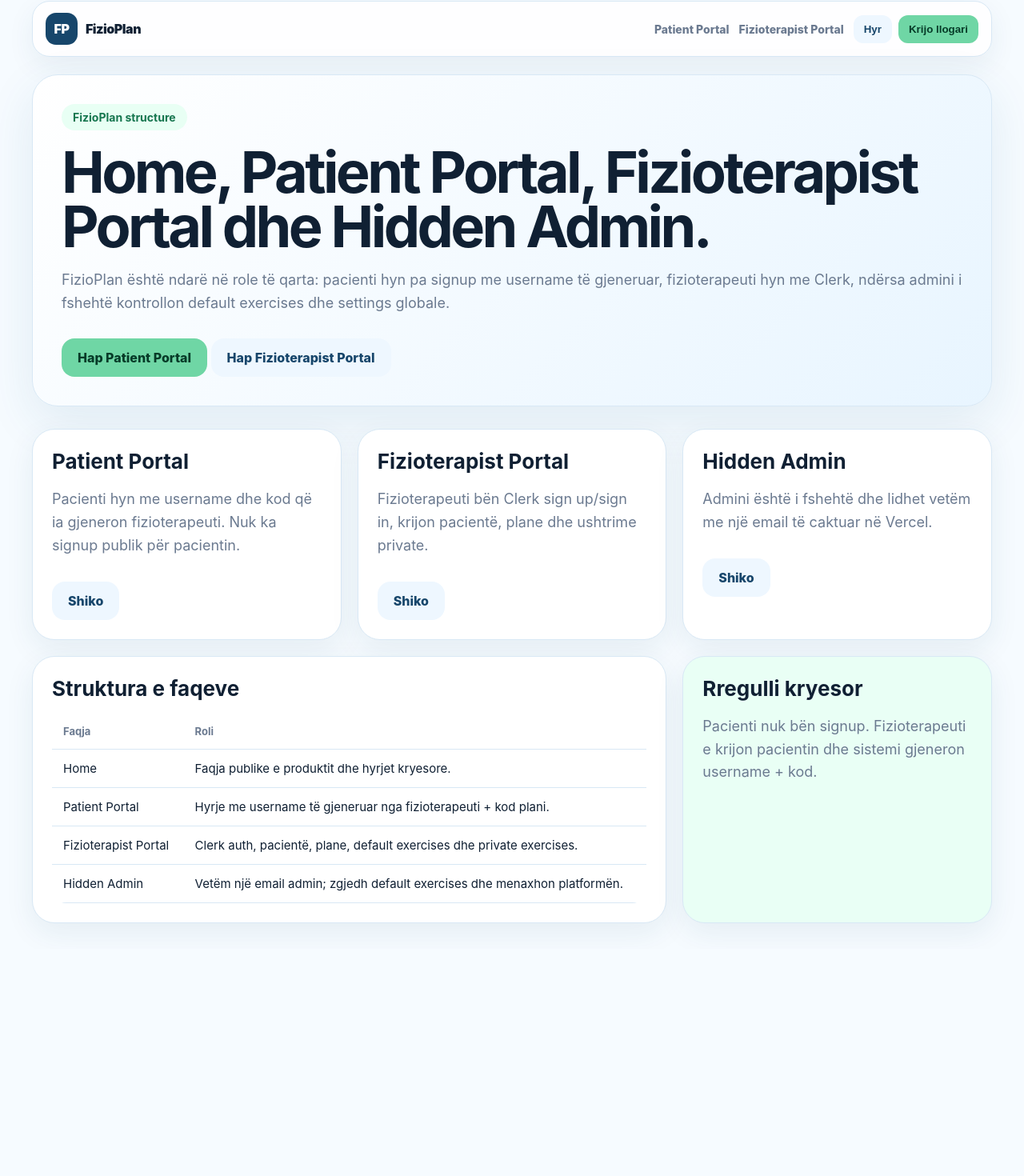
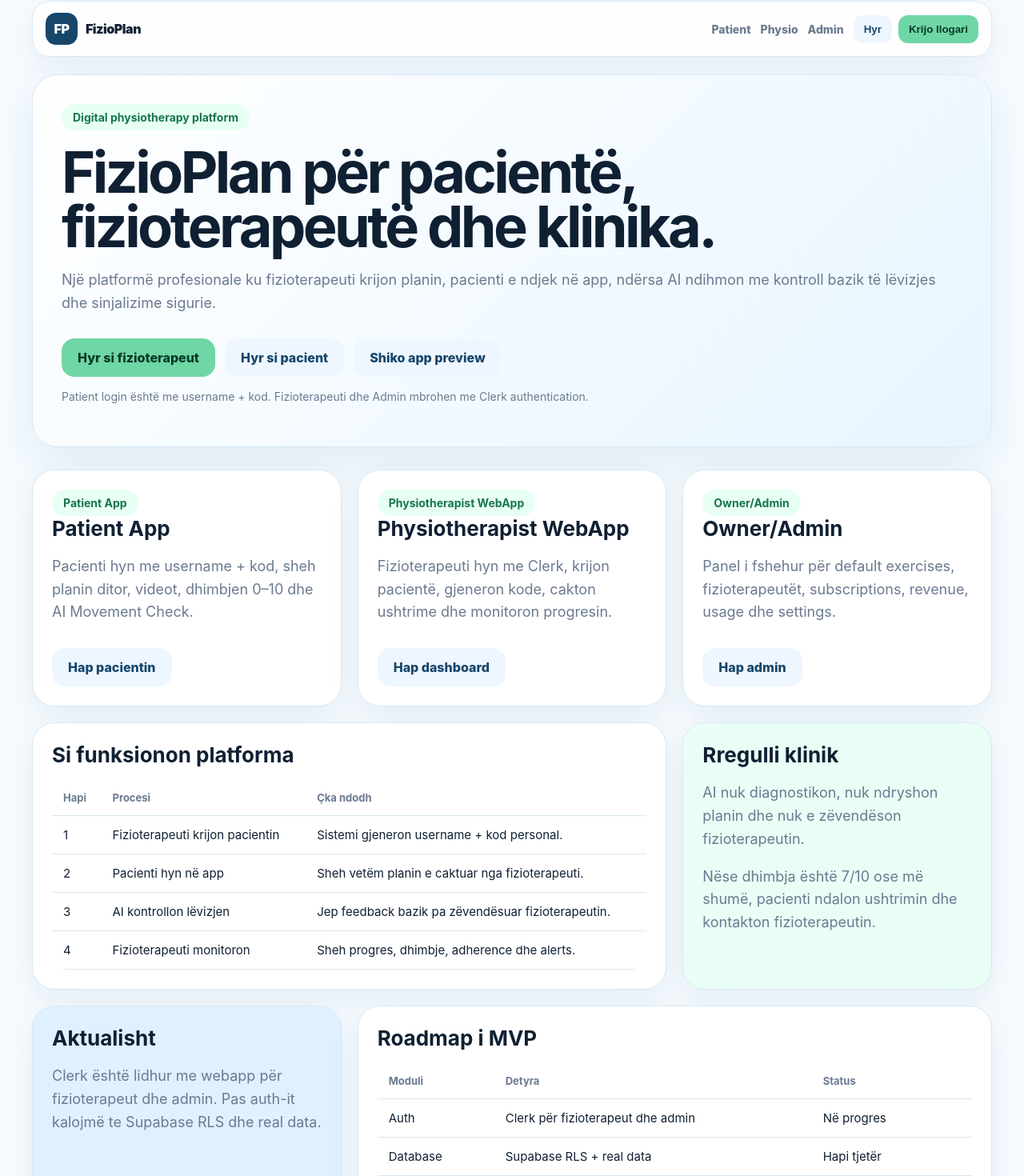
Before and after one commit to diellzarabushaj-source/FIZIOTERAPIA-IME, a Next.js app: page / in a window 1280 px wide. Shown: the part 31-1501 px from the top of the page at 80% size. Before the commit the page ends 1217 px from the top, so only its background shows below. Built offline with nearby package versions, Linux system fonts and the light colour scheme; no server answers.

Commit message:
Polish homepage for production auth setup

```diff
--- a/app/page.tsx
+++ b/app/page.tsx
@@ -1,16 +1,38 @@
 import { AuthControls } from "@/components/AuthControls";
 
-const portalCards = [
-  ["Patient Portal", "Pacienti hyn me username dhe kod që ia gjeneron fizioterapeuti. Nuk ka signup publik për pacientin.", "/patient-portal"],
-  ["Fizioterapist Portal", "Fizioterapeuti bën Clerk sign up/sign in, krijon pacientë, plane dhe ushtrime private.", "/physiotherapist-portal"],
-  ["Hidden Admin", "Admini është i fshehtë dhe lidhet vetëm me një email të caktuar në Vercel.", "/admin-hidden"]
+const portals = [
+  {
+    title: "Patient App",
+    text: "Pacienti hyn me username + kod, sheh planin ditor, videot, dhimbjen 0–10 dhe AI Movement Check.",
+    href: "/patient-portal",
+    cta: "Hap pacientin",
+  },
+  {
+    title: "Physiotherapist WebApp",
+    text: "Fizioterapeuti hyn me Clerk, krijon pacientë, gjeneron kode, cakton ushtrime dhe monitoron progresin.",
+    href: "/physiotherapist-portal",
+    cta: "Hap dashboard",
+  },
+  {
+    title: "Owner/Admin",
+    text: "Panel i fshehur për default exercises, fizioterapeutët, subscriptions, revenue, usage dhe settings.",
+    href: "/admin-hidden",
+    cta: "Hap admin",
+  },
 ];
 
-const structure = [
-  ["Home", "Faqja publike e produktit dhe hyrjet kryesore."],
-  ["Patient Portal", "Hyrje me username të gjeneruar nga fizioterapeuti + kod plani."],
-  ["Fizioterapist Portal", "Clerk auth, pacientë, plane, default exercises dhe private exercises."],
-  ["Hidden Admin", "Vetëm një email admin; zgjedh default exercises dhe menaxhon platformën."]
+const workflow = [
+  ["1", "Fizioterapeuti krijon pacientin", "Sistemi gjeneron username + kod personal."],
+  ["2", "Pacienti hyn në app", "Sheh vetëm planin e caktuar nga fizioterapeuti."],
+  ["3", "AI kontrollon lëvizjen", "Jep feedback bazik pa zëvendësuar fizioterapeutin."],
+  ["4", "Fizioterapeuti monitoron", "Sheh progres, dhimbje, adherence dhe alerts."],
+];
+
+const roadmap = [
+  ["Auth", "Clerk për fizioterapeut dhe admin", "Në progres"],
+  ["Database", "Supabase RLS + real data", "Hapi tjetër"],
+  ["AI", "MediaPipe Movement Check", "MVP"],
+  ["Payments", "Stripe subscriptions", "Pas dashboard"],
 ];
 
 export default function HomePage() {
@@ -22,44 +44,67 @@ export default function HomePage() {
           <span>FizioPlan</span>
         </a>
         <div className="nav-actions">
-          <a href="/patient-portal">Patient Portal</a>
-          <a href="/physiotherapist-portal">Fizioterapist Portal</a>
+          <a href="/patient-portal">Patient</a>
+          <a href="/physiotherapist-portal">Physio</a>
+          <a href="/admin-hidden">Admin</a>
           <AuthControls />
         </div>
       </nav>
 
       <section className="hero">
-        <span className="badge">FizioPlan structure</span>
-        <h1>Home, Patient Portal, Fizioterapist Portal dhe Hidden Admin.</h1>
+        <span className="badge">Digital physiotherapy platform</span>
+        <h1>FizioPlan për pacientë, fizioterapeutë dhe klinika.</h1>
         <p>
-          FizioPlan është ndarë në role të qarta: pacienti hyn pa signup me username të gjeneruar, fizioterapeuti hyn me Clerk,
-          ndërsa admini i fshehtë kontrollon default exercises dhe settings globale.
+          Një platformë profesionale ku fizioterapeuti krijon planin, pacienti e ndjek në app,
+          ndërsa AI ndihmon me kontroll bazik të lëvizjes dhe sinjalizime sigurie.
         </p>
-        <a className="button" href="/patient-portal">Hap Patient Portal</a>{" "}
-        <a className="button secondary" href="/physiotherapist-portal">Hap Fizioterapist Portal</a>
+        <div className="portal-actions">
+          <a className="button" href="/physiotherapist-portal">Hyr si fizioterapeut</a>
+          <a className="button secondary" href="/patient-portal">Hyr si pacient</a>
+          <a className="button secondary" href="/app-preview">Shiko app preview</a>
+        </div>
+        <p style={{ fontSize: 14 }}>
+          Patient login është me username + kod. Fizioterapeuti dhe Admin mbrohen me Clerk authentication.
+        </p>
       </section>
 
       <section className="grid">
-        {portalCards.map(([title, text, href]) => (
-          <a className="card" href={href} key={title}>
-            <h2>{title}</h2>
-            <p>{text}</p>
-            <span className="button secondary">Shiko</span>
+        {portals.map((portal) => (
+          <a className="card" href={portal.href} key={portal.title}>
+            <span className="badge">{portal.title}</span>
+            <h2>{portal.title}</h2>
+            <p>{portal.text}</p>
+            <span className="button secondary">{portal.cta}</span>
           </a>
         ))}
       </section>
 
       <section className="grid" style={{ marginTop: 20 }}>
         <div className="card" style={{ gridColumn: "span 2" }}>
-          <h2>Struktura e faqeve</h2>
+          <h2>Si funksionon platforma</h2>
           <table className="table">
-            <thead><tr><th>Faqja</th><th>Roli</th></tr></thead>
-            <tbody>{structure.map((row) => <tr key={row[0]}>{row.map((cell) => <td key={cell}>{cell}</td>)}</tr>)}</tbody>
+            <thead><tr><th>Hapi</th><th>Procesi</th><th>Çka ndodh</th></tr></thead>
+            <tbody>{workflow.map((row) => <tr key={row[0]}>{row.map((cell) => <td key={cell}>{cell}</td>)}</tr>)}</tbody>
           </table>
         </div>
         <div className="card green">
-          <h2>Rregulli kryesor</h2>
-          <p>Pacienti nuk bën signup. Fizioterapeuti e krijon pacientin dhe sistemi gjeneron username + kod.</p>
+          <h2>Rregulli klinik</h2>
+          <p>AI nuk diagnostikon, nuk ndryshon planin dhe nuk e zëvendëson fizioterapeutin.</p>
+          <p>Nëse dhimbja është 7/10 ose më shumë, pacienti ndalon ushtrimin dhe kontakton fizioterapeutin.</p>
+        </div>
+      </section>
+
+      <section className="grid" style={{ marginTop: 20 }}>
+        <div className="card blue">
+          <h2>Aktualisht</h2>
+          <p>Clerk është lidhur me webapp për fizioterapeut dhe admin. Pas auth-it kalojmë te Supabase RLS dhe real data.</p>
+        </div>
+        <div className="card" style={{ gridColumn: "span 2" }}>
+          <h2>Roadmap i MVP</h2>
+          <table className="table">
+            <thead><tr><th>Moduli</th><th>Detyra</th><th>Status</th></tr></thead>
+            <tbody>{roadmap.map((row) => <tr key={row[0]}>{row.map((cell) => <td key={cell}>{cell}</td>)}</tr>)}</tbody>
+          </table>
         </div>
       </section>
     </main>
```
